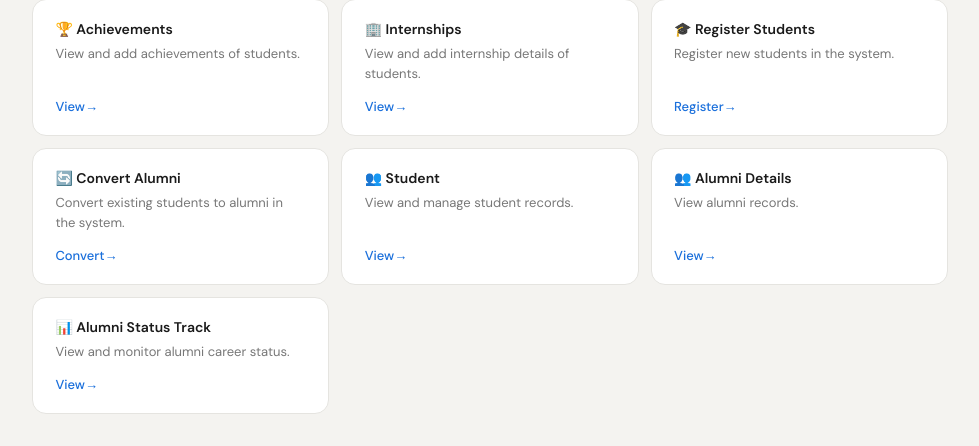
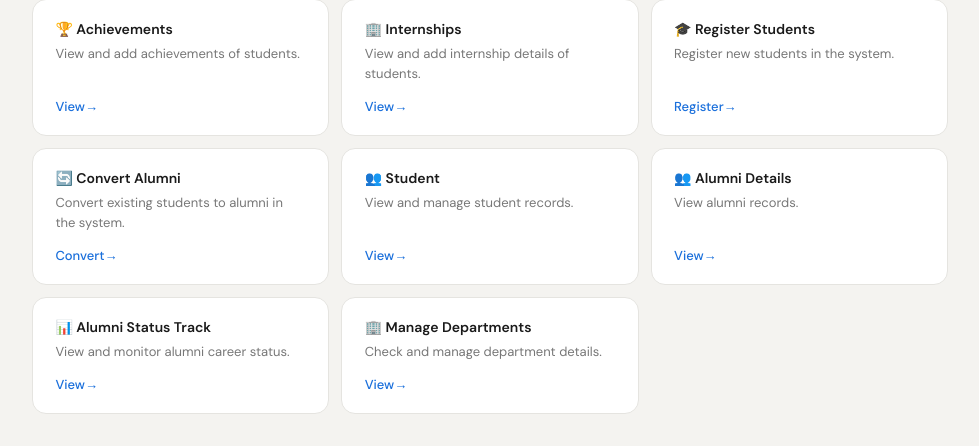
Before and after one commit to PrajwalItnal/Alumni-Portal, a Django app: template user/templates/user/admin_home.html in a window 1280 px wide. Shown: the part 404-850 px from the top of the page, without its empty margins (150-1129 px from the left). Run offline with Django 4.2, Linux system fonts and the light colour scheme; the template is opened without the code that fills it, so the values that code supplies are empty.

Commit message:
department

```diff
--- a/user/templates/user/admin_home.html
+++ b/user/templates/user/admin_home.html
@@ -251,6 +251,13 @@
     </div>
 
 
+    <div class="action-card">
+    <h3>🏢  Manage Departments</h3>
+    <p>Check and manage department details.</p>
+    <a href="{% url 'user:department_list' %}" class="action-btn">View</a>
+</div>
+
+
 
     </div>
   </div>
--- a/user/urls.py
+++ b/user/urls.py
@@ -29,8 +29,7 @@ path('achievements/delete/<int:achievement_id>/', views.delete_achievement, name
     path("internships/", views.internship_list, name="internship_list"),
     path("internships/create/", views.internship_create, name="internship_create"),
     path("internships/filter/", views.filter_internship, name="filter_internship"),
-    path('internship/edit/<int:internship_id>/', views.internship_edit, name='internship_edit'),
-path('internship/delete/<int:internship_id>/', views.internship_delete, name='internship_delete'),
+    path('internship/edit/<int:internship_id>/', views.internship_edit, name='internship_edit'),path('internship/delete/<int:internship_id>/', views.internship_delete, name='internship_delete'),
     path('college/student/register/', views.student_register, name='student_register'),
     path('user/convert_alumni/', views.convert_alumni, name='convert_alumni'),
     path('user/convert_to_alumni/', views.convert_to_alumni, name='convert_to_alumni'),
```
